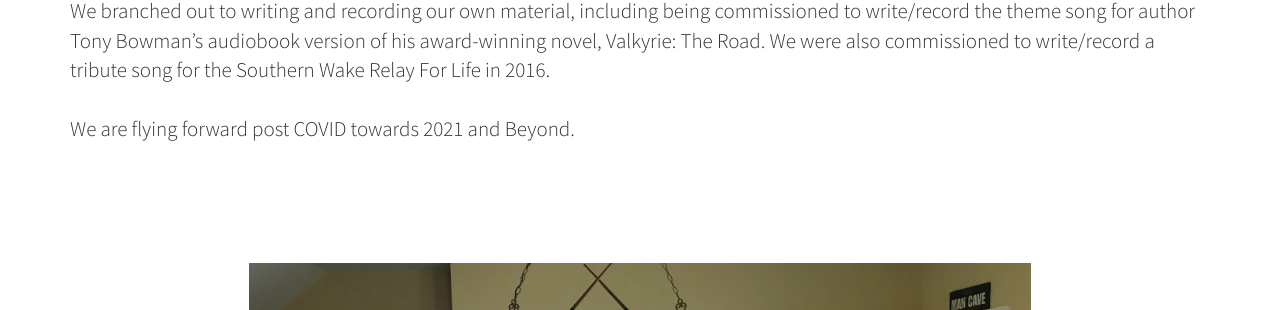
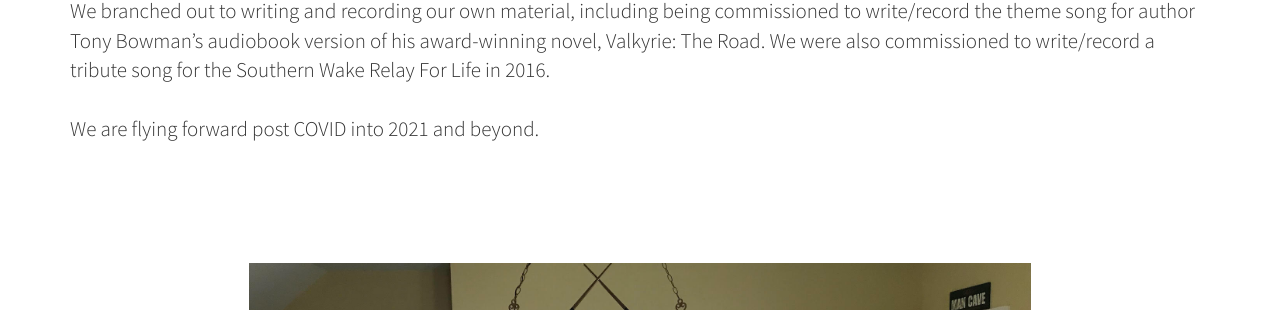
Before and after one commit to thursdaysflight/thursdaysflight.github.io, a Jekyll site: the page built from index.html, in a window 1280 px wide and 900 px high, scrolled down 2402 px. Shown: the part 145-455 px from the top of the window. Built offline with Jekyll 4.4.1, drawn with Linux system fonts in a browser that asks for light colours.

```diff
--- a/_includes/about.html
+++ b/_includes/about.html
@@ -30,7 +30,7 @@
           version of his award-winning novel, Valkyrie: The Road. We were also commissioned
           to write/record a tribute song for the Southern Wake Relay For Life in 2016.
           <br /><br />
-          We are flying forward post COVID towards 2021 and Beyond.
+          We are flying forward post COVID into 2021 and beyond.
         </p>
       </div>
     </div>
```
Also changed, not shown: img/bg.jpg.
